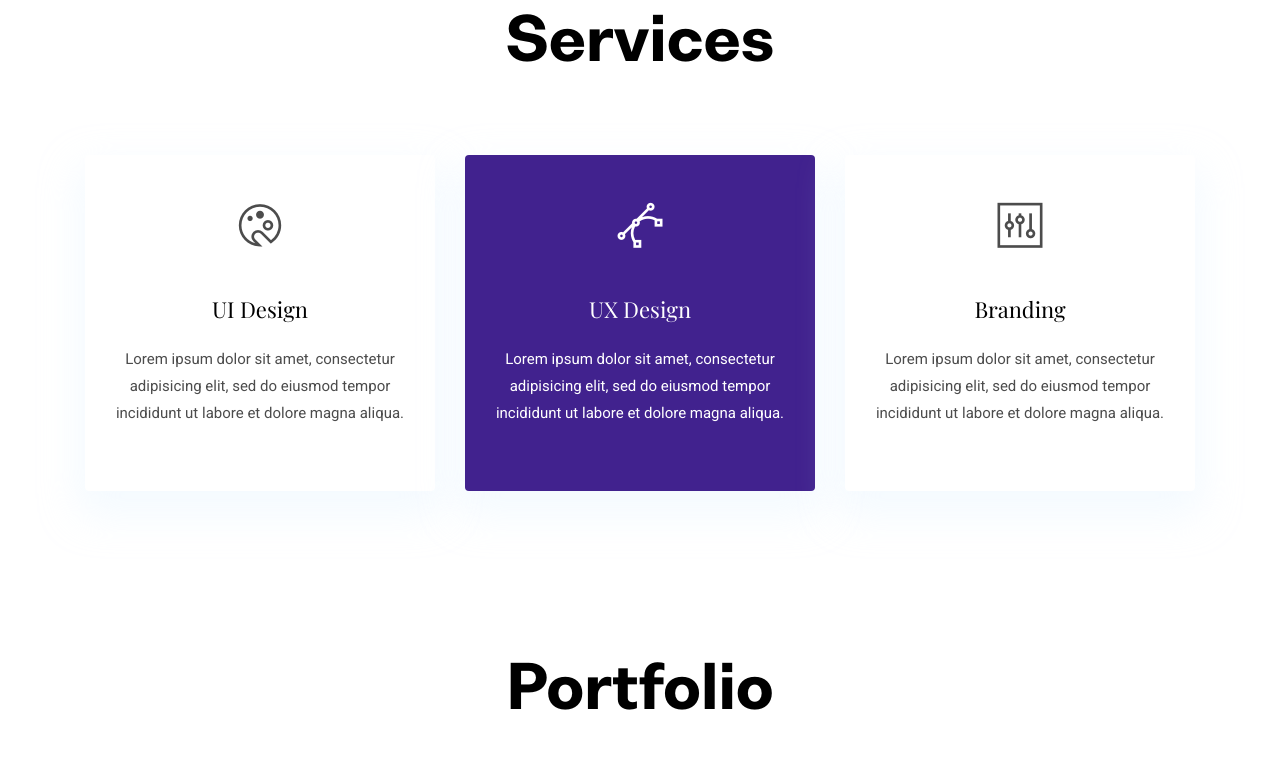
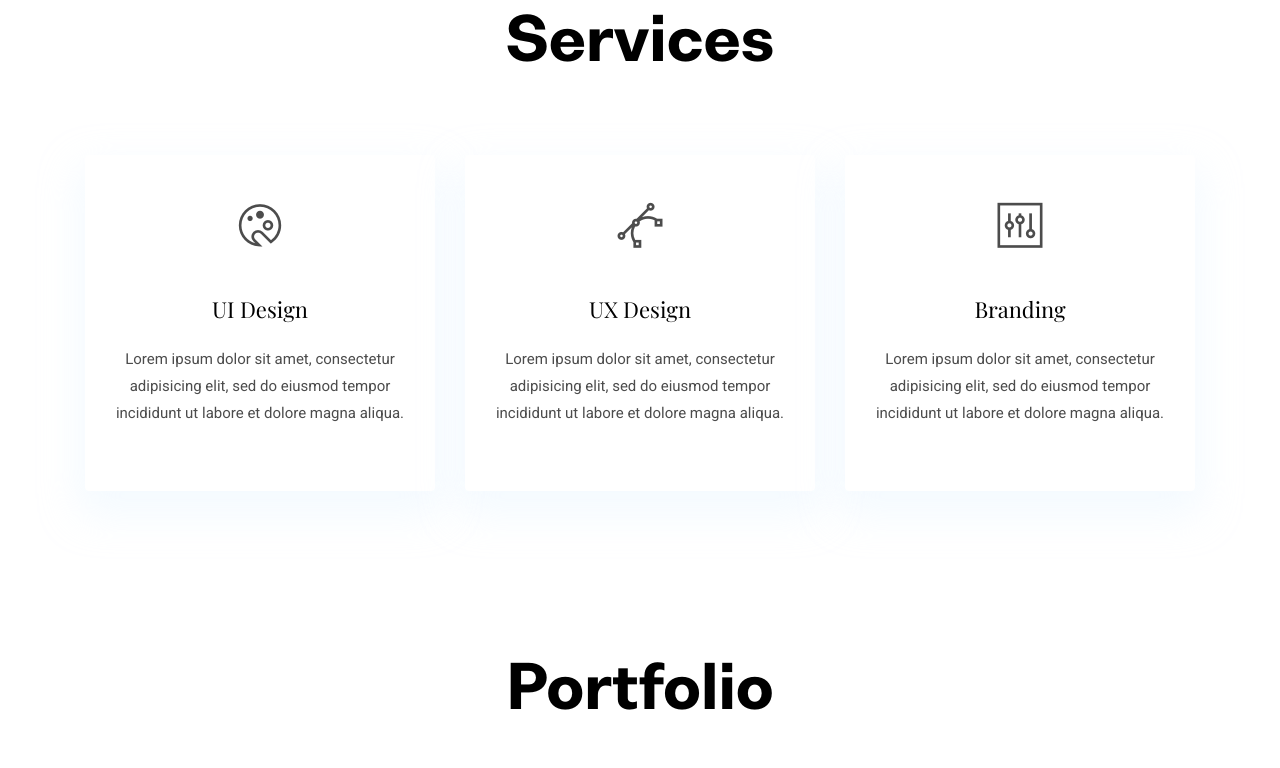
Before and after one commit to swatijas/swatijas.github.io, a plain HTML site: page index.html in a window 1280 px wide. Shown: the part 3323-4091 px from the top of the page. Drawn offline with nearby package versions, Linux system fonts and the light colour scheme.

Commit message:
Update index.html

```diff
--- a/index.html
+++ b/index.html
@@ -23,7 +23,9 @@
   <!--Favicon-->
   <link rel="shortcut icon" href="images/favicon.ico" type="image/x-icon">
   <link rel="icon" href="images/favicon.ico" type="image/x-icon">
-
+  <style>
+    div.groove { background: #f7f9fa; border-radius: 25px;}
+  </style>
 </head>
 
 <body>
@@ -285,6 +287,7 @@
         <h2 class="section-title">Services</h2>
       </div>
       <div class="col-md-4 mb-4 mb-md-0">
+        <div class="groove">
         <div class="card hover-shadow shadow">
           <div class="card-body text-center px-4 py-5">
             <i class="ti-palette icon mb-5 d-inline-block"></i>
@@ -293,9 +296,11 @@
               dolore magna aliqua.</p>
           </div>
         </div>
+        </div>
       </div>
       <div class="col-md-4 mb-4 mb-md-0">
-        <div class="card active-bg-primary hover-shadow shadow">
+        <div class="groove">
+        <div class="card hover-shadow shadow">
           <div class="card-body text-center px-4 py-5">
             <i class="ti-vector icon mb-5 d-inline-block"></i>
             <h4 class="mb-4">UX Design</h4>
@@ -303,8 +308,10 @@
               dolore magna aliqua.</p>
           </div>
         </div>
+        </div>
       </div>
       <div class="col-md-4 mb-4 mb-md-0">
+        <div class="groove">
         <div class="card hover-shadow shadow">
           <div class="card-body text-center px-4 py-5">
             <i class="ti-panel icon mb-5 d-inline-block"></i>
@@ -312,6 +319,7 @@
             <p>Lorem ipsum dolor sit amet, consectetur adipisicing elit, sed do eiusmod tempor incididunt ut labore et
               dolore magna aliqua.</p>
           </div>
+        </div>
         </div>
       </div>
     </div>
```
